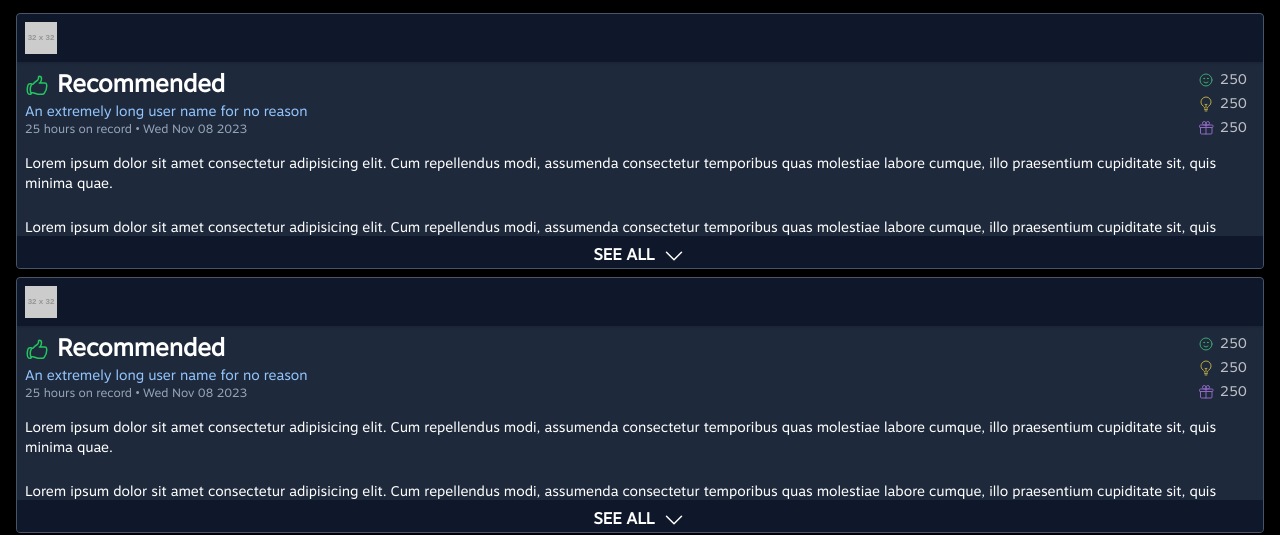
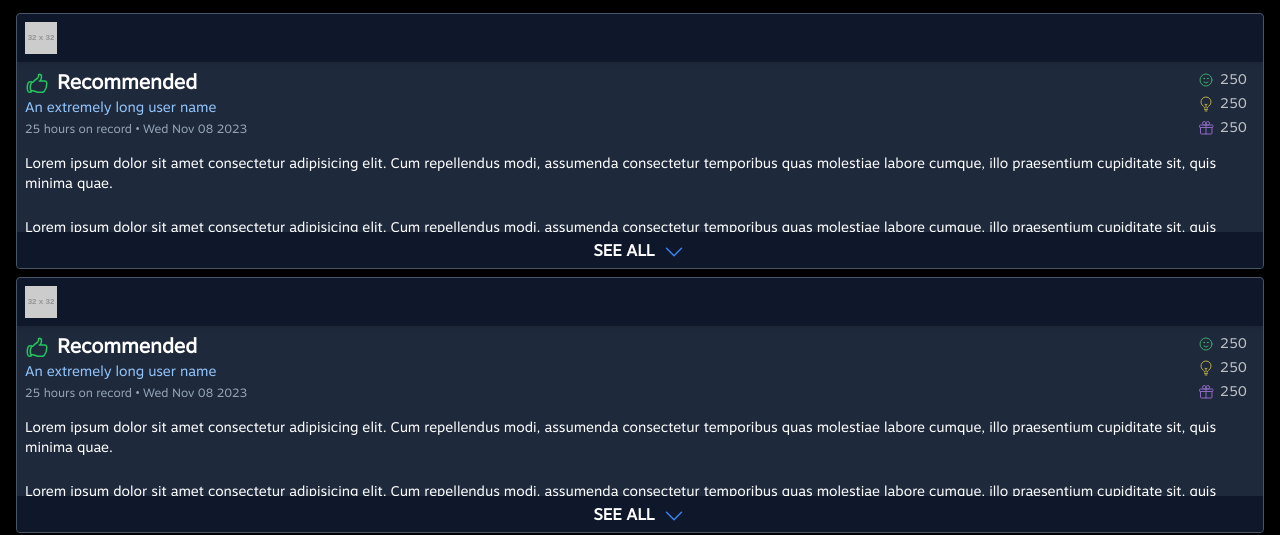
Before and after one commit to KutayGuler/steam-redesign, a SvelteKit app: page /community in a window 1280 px wide. Shown: the part 300-835 px from the top of the page. Built offline with nearby package versions, Linux system fonts and the light colour scheme.

Commit message:
made some changes

```diff
--- a/src/lib/components/Review.svelte
+++ b/src/lib/components/Review.svelte
@@ -91,7 +91,7 @@
             </svg>
           {/if}
         </div>
-        <span class="text-2xl font-bold">
+        <span class="text-xl font-bold">
           {review.recommended ? 'Recommended' : 'Not Recommended'}
         </span>
       </div>
@@ -102,10 +102,10 @@
                   class="w-10 h-10"
                 /> -->
         <a href="/profile/user_name" class="text-blue-300 text-sm"
-          >An extremely long user name for no reason
+          >An extremely long user name
         </a>
       </div>
-      <span class="text-slate-400 text-xs"
+      <span class="text-slate-400 text-xs pt-1"
         >{review.hours} hours on record • {new Date().toDateString()}</span
       >
       <!-- <span class="text-xs text-slate-400"
@@ -147,10 +147,32 @@
 
   <div class="flex-grow" />
   <div class="absolute bottom-0 w-full flex justify-center pt-2 bg-slate-900">
-    <button class="font-bold inline-flex gap-2" on:click={toggleSeeAll}
+    <button
+      class="font-bold inline-flex gap-2 items-center pb-1"
+      on:click={toggleSeeAll}
       >{seeAll ? 'SEE LESS' : 'SEE ALL'}
-      {#if seeAll}
-        <svg
+      <svg
+        xmlns="http://www.w3.org/2000/svg"
+        fill="none"
+        viewBox="0 0 24 24"
+        stroke-width="1.5"
+        class="w-6 h-6 stroke-blue-500"
+      >
+        {#if seeAll}
+          <path
+            stroke-linecap="round"
+            stroke-linejoin="round"
+            d="M4.5 15.75l7.5-7.5 7.5 7.5"
+          />
+        {:else}
+          <path
+            stroke-linecap="round"
+            stroke-linejoin="round"
+            d="M19.5 8.25l-7.5 7.5-7.5-7.5"
+          />
+        {/if}
+      </svg>
+      <!-- <svg
           xmlns="http://www.w3.org/2000/svg"
           fill="none"
           viewBox="0 0 24 24"
@@ -158,28 +180,7 @@
           stroke="currentColor"
           class="w-6 h-6"
         >
-          <path
-            stroke-linecap="round"
-            stroke-linejoin="round"
-            d="M4.5 15.75l7.5-7.5 7.5 7.5"
-          />
-        </svg>
-      {:else}
-        <svg
-          xmlns="http://www.w3.org/2000/svg"
-          fill="none"
-          viewBox="0 0 24 24"
-          stroke-width="1.5"
-          stroke="currentColor"
-          class="w-6 h-6"
-        >
-          <path
-            stroke-linecap="round"
-            stroke-linejoin="round"
-            d="M19.5 8.25l-7.5 7.5-7.5-7.5"
-          />
-        </svg>
-      {/if}
+        </svg> -->
     </button>
   </div>
 </div>
--- a/src/routes/+page.svelte
+++ b/src/routes/+page.svelte
@@ -48,7 +48,7 @@
   <Hero />
   <section class="px-5">
     <Searchbox />
-    <div
+    <!-- <div
       class="grid grid-rows-2 grid-cols-2 gap-2 items-center justify-center py-4"
     >
       {#each mainCategories as { svg, title, src }}
@@ -72,8 +72,8 @@
           />
         </button>
       {/each}
-    </div>
-    <div class="flex flex-row gap-2 pb-2">
+    </div> -->
+    <div class="flex flex-row gap-2 pb-2 pt-4">
       {#each categories as c}
         <button
           on:click={() => (category = c)}
--- a/src/routes/product/[id]/+page.svelte
+++ b/src/routes/product/[id]/+page.svelte
@@ -12,41 +12,41 @@
       funny: 250,
       helpful: 250,
       gifts: 250,
-      hours: 25
+      hours: 25,
     },
     {
       recommended: true,
       funny: 250,
       helpful: 250,
       gifts: 250,
-      hours: 25
+      hours: 25,
     },
     {
       recommended: false,
       funny: 250,
       helpful: 250,
       gifts: 250,
-      hours: 25
+      hours: 25,
     },
     {
       recommended: false,
       funny: 250,
       helpful: 250,
       gifts: 250,
-      hours: 25
+      hours: 25,
     },
     {
       recommended: true,
       funny: 250,
       helpful: 250,
       gifts: 250,
-      hours: 25
-    }
+      hours: 25,
+    },
   ];
 </script>
 
 <main class="text-white p-4 flex flex-col gap-2">
-  <h1 class="text-4xl font-bold">{title}</h1>
+  <h1 class="text-4xl font-bold pt-4">{title}</h1>
   <img src="https://placehold.co/160x90" alt="game" class="w-full" />
   <div class="flex flex-row gap-2 overflow-x-auto pb-2 h-20">
     {#each { length: 12 } as item}
@@ -76,9 +76,10 @@
     </div>
 
     <p>
-      Grand Theft Auto V for PC offers players the option to explore the award-winning world of Los
-      Santos and Blaine County in resolutions of up to 4k and beyond, as well as the chance to
-      experience the game running at 60 frames per second.
+      Grand Theft Auto V for PC offers players the option to explore the
+      award-winning world of Los Santos and Blaine County in resolutions of up
+      to 4k and beyond, as well as the chance to experience the game running at
+      60 frames per second.
     </p>
 
     <div>
@@ -105,7 +106,8 @@
               $categoryType = category;
               goto('/products');
             }}
-            class="border border-slate-700 bg-slate-900 rounded px-2">{category}</button
+            class="border border-slate-700 bg-slate-900 rounded px-2 pt-0.5"
+            >{category}</button
           >
           <!-- content here -->
         {/each}
@@ -131,8 +133,8 @@
       </span>
       <span class="flex-grow" />
       <span class="text-lg"> 99.99 zl </span>
-      <!-- TODO: add added to cart display card -->
-      <button class="bg-green-500 inline-flex gap-2 p-2 rounded font-bold text-center"
+      <button
+        class="bg-green-500 inline-flex gap-2 p-2 px-4 rounded font-bold text-center items-center"
         >Add to Cart <svg
           xmlns="http://www.w3.org/2000/svg"
           fill="none"
@@ -152,7 +154,7 @@
 
     <div id="reviews">
       <h2 class="self-center text-xl pb-2">REVIEWS</h2>
-      <div class="flex flex-col gap-2">
+      <div class="flex flex-col gap-4">
         {#each reviews as review}
           <Review {review} showGameTitle={false} />
         {/each}
```
